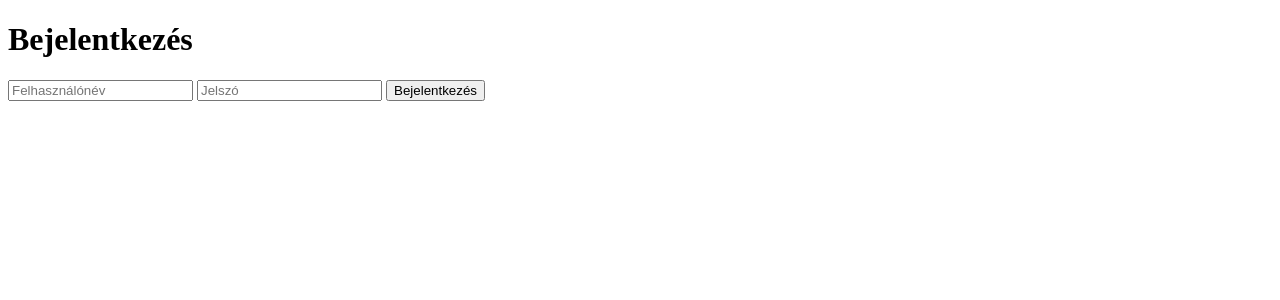
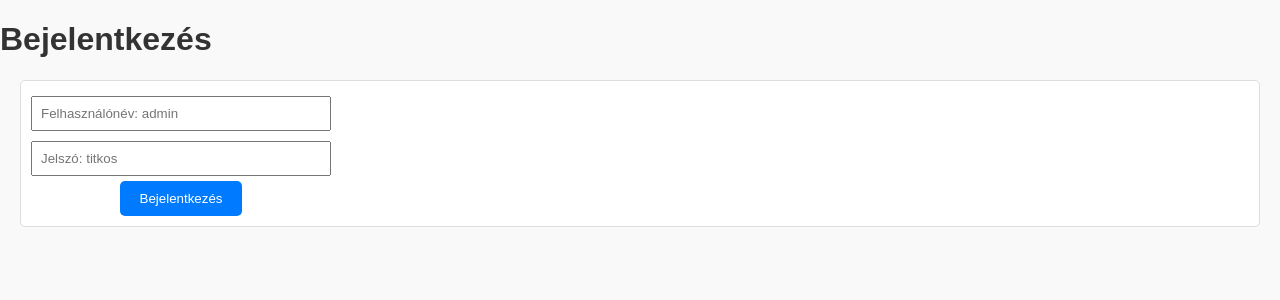
Before and after one commit to simsononroad/fullstack-website-wmtech-homework, a Flask app: page / in a window 1280 px wide. Shown: the top 300 px of the page. Run offline with Flask 3, Linux system fonts and the light colour scheme.

Commit message:
ráncfelvarrás

```diff
--- a/app.py
+++ b/app.py
@@ -24,7 +24,7 @@
         flash("Sikeres bejelentkezés!", "success")
         return redirect(url_for("dashboard"))
     else:
-        flash("Helytelen felhasználónév vagy jelszó.", "error")
+        flash("Helytelen felhasználónév vagy jelszó. \nFelhasználónév: admin || Jelszó:titkos", "error")
         return redirect(url_for("index"))
 
 # Dashboard (csak bejelentkezett felhasználóknak)
--- a/static/style.css
+++ b/static/style.css
@@ -98,3 +98,11 @@
 small{
     font-size: small;
 }
+
+.login{
+    width: 300px;
+    text-align: center;
+    justify-content: center;
+    border-radius: 100px;
+    border: 4px black;
+}
--- a/templates/index.html
+++ b/templates/index.html
@@ -8,9 +8,12 @@
 <body>
     <h1>Bejelentkezés</h1>
     <form method="post" action="/login">
-        <input type="text" name="username" placeholder="Felhasználónév" required>
-        <input type="password" name="password" placeholder="Jelszó" required>
-        <button type="submit">Bejelentkezés</button>
+        <div class="login">
+            <input type="text" name="username" placeholder="Felhasználónév: admin" required><br>
+            <input type="password" name="password" placeholder="Jelszó: titkos" required><br>
+            <button type="submit">Bejelentkezés</button>
+            <link rel="stylesheet" href="../static/style.css">
+        </div>
     </form>
 
     {% with messages = get_flashed_messages(with_categories=true) %}
```
Also changed, not shown: 1 other file.
